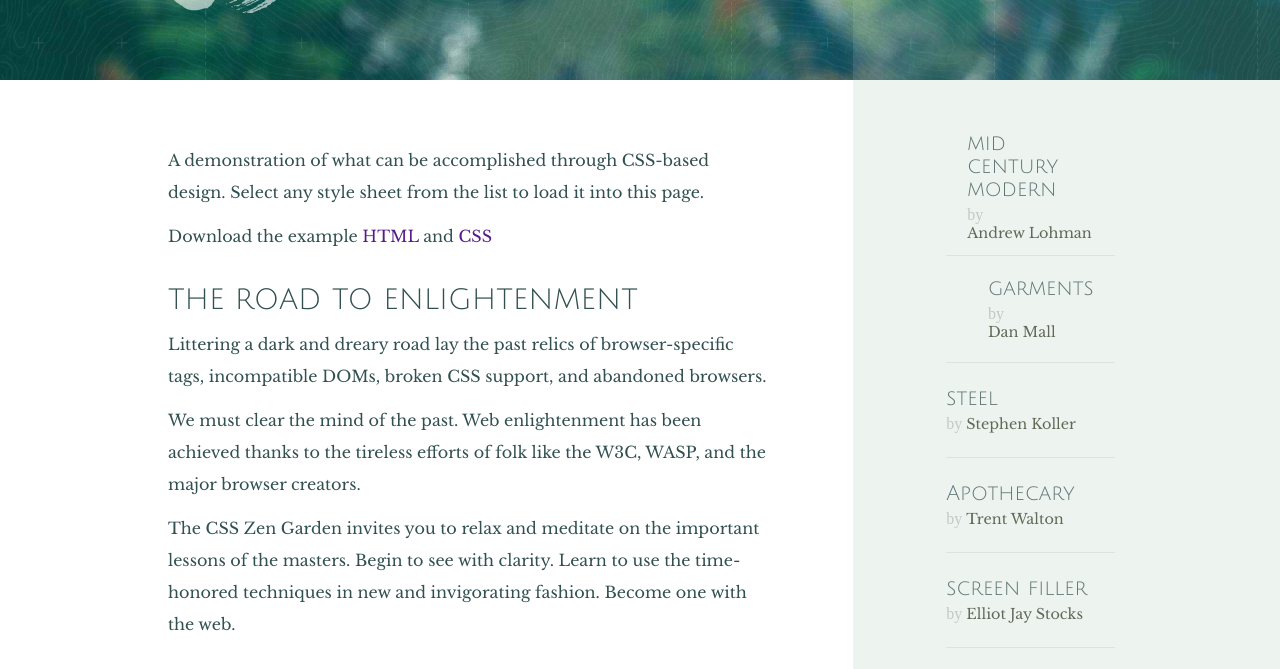
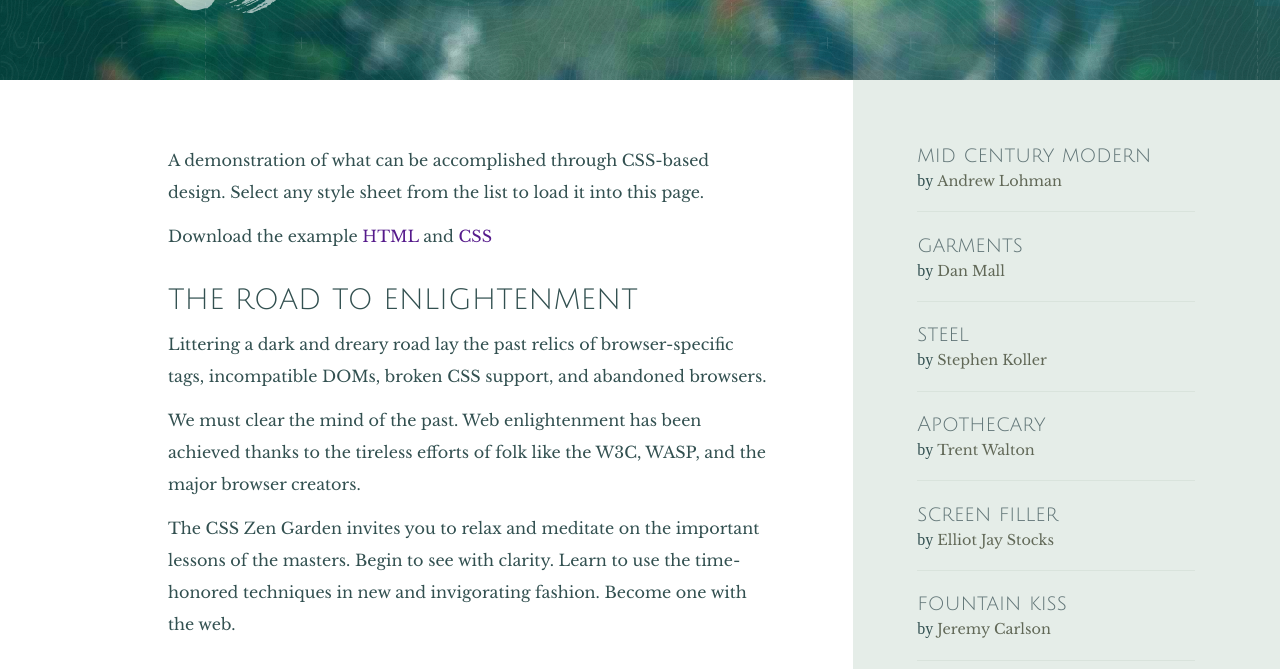
Before and after one commit to Domniea/level-2, a plain HTML site: page projects/zen-garden/index.html in a window 1280 px wide. Shown: the part 232-901 px from the top of the page. Drawn offline with Linux system fonts and the light colour scheme.

Commit message:
ZG Last Stretch

```diff
--- a/projects/zen-garden/index.html
+++ b/projects/zen-garden/index.html
@@ -132,7 +132,7 @@
             </div>
 
             <div id="navTop">
-                <ul id="navTopList">
+                <ul id="navTopList" class="navTopList">
                     <li>
                         <a href="">mid century modern</a>
                         by
--- a/projects/zen-garden/style.css
+++ b/projects/zen-garden/style.css
@@ -163,8 +163,6 @@ body {
     text-decoration: none;
 }
 
-
-
 #footerBottom {
     grid-row: 7 / 8;
     background-color: #134347;
@@ -183,72 +181,78 @@ body {
     margin: 48px;
 }
 
-#navTop {
-    background-color: #edf4f0;
-    grid-row: 8 / 9;
-    height: auto;
-    display: inline-block;
-}
-
 #navTopList {
     list-style: none;
     display: grid;
     grid-template-columns: 2 1fr;
     grid-template-rows: 5;
     font-family: libra_baskerville-italic;
-    color: #C0CAC3;
+    padding: 0;
+    margin: 0;
+    background-color: #e5ede8;
 }
 
 #navTopList >:nth-child(1) {
     grid-column: 1 / 2;
-    grid-row: 1/2;
-    padding: 3% 5%;
-    align-items: left;
+    grid-row: 1 / 2;
+    padding: 5% 20%;
+    border-bottom: solid 1px #d9e3dc;
 }
 
 #navTopList >:nth-child(2) {
     grid-column: 2 / 3;
     grid-row: 1 / 2;
-    padding: 5% 10%;
-}
+    padding: 5% 20%;
+    border-bottom: solid 1px #d9e3dc;}
 
 #navTopList >:nth-child(3) {
     grid-column: 1 / 2;
     grid-row: 2 / 3;
-
+    padding: 5% 20%;
+    border-bottom: solid 1px #d9e3dc;
 }
 
 #navTopList >:nth-child(4) {
     grid-column: 2 / 3;
-    grid-row: 2/ 3;
+    grid-row: 2 / 3;
+    padding: 5% 20%;
+    border-bottom: solid 1px #d9e3dc;
 }
 
 #navTopList >:nth-child(5) {
     grid-column: 1 / 2;
     grid-row: 3 / 4;
-}
+    padding: 5% 20%;
+    border-bottom: solid 1px #d9e3dc;}
 
 #navTopList >:nth-child(6) {
     grid-column: 2 / 3;
     grid-row: 3 / 4;
+    padding: 5% 20%;
+    border-bottom: solid 1px #d9e3dc;
 }
 
 #navTopList >:nth-child(7) {
     grid-column: 1 / 2;
     grid-row: 4 / 5;
+    padding: 5% 20%;
+    /* border-bottom: 1px solid #c0cAc3; */
 }
 
 #navTopList >:nth-child(8) {
     grid-column: 2 / 3;
     grid-row: 4 / 5;
+    padding: 5% 20%;
+    /* border-bottom: 1px solid #c0cAc3; */
+
 }
 
 #navTop a {
     font-family: julius_sans_one;
     color: #607476;
-    font-size: 1.1em;
+    font-size: 1em;
     display: block;
-    margin: 0 0 5px;
+    /* margin: 0 0 5px; */
 }
 
 #navTop a:nth-child(2){
@@ -439,22 +443,81 @@ h3 {
     }
 
     #navTop {
-        background-color: #edf4f0;
-        grid-column: 5 / 7;
-        grid-row: 2 / 3;
+        background-color: #e5ede8;
+        display: flex;
         height: auto;
+        width: 200%;
         display: inline-block;
     }
 
-    #navTop  ul {
-        list-style: none;
-        display: block;
-        z-index: 10;
-        font-family: libra_baskerville-italic;
-        color: #C0CAC3;
+    #navTopList {
+        display: flex;
+        flex-direction: column;
     }
 
-    #navTop a {
+    #navTopList > ul {
+        margin: 15% 25% 0 15%;
+        padding: 0;
+    }
+
+    #navTopList > li {
+        margin: 0 20% 5% 15%;
+        padding: 0;
+        border-bottom: solid 1px #d9e3dc;
+        }
+
+    #navTopList >:nth-child(1) {
+        margin: 15% 20% 5% 15%;
+        padding: 0 0 5% 0;
+        border-bottom: solid 1px #d9e3dc;
+    }
+
+
+    #navTopList >:nth-child(2) {
+        margin: 0 20% 5% 15%;
+        padding: 0 0 5% 0;
+        border-bottom: solid 1px #d9e3dc;
+    }
+
+    #navTopList >:nth-child(3) {
+        margin: 0 20% 5% 15%;
+        padding: 0 0 5% 0;
+        border-bottom: solid 1px #d9e3dc;
+
+    }
+
+    #navTopList >:nth-child(4) {
+        margin: 0 20% 5% 15%;
+        padding: 0 0 5% 0;
+        border-bottom: solid 1px #d9e3dc;
+    }
+
+    #navTopList >:nth-child(5) {
+        margin: 0 20% 5% 15%;
+        padding: 0 0 5% 0;
+        border-bottom: solid 1px #d9e3dc;}
+
+    #navTopList >:nth-child(6) {
+        margin: 0 20% 5% 15%;
+        padding: 0 0 5% 0;
+        border-bottom: solid 1px #d9e3dc;
+    }
+
+    #navTopList >:nth-child(7) {
+        margin: 0 20% 5% 15%;
+        padding: 0 0 5% 0;
+        border-bottom: solid 1px #d9e3dc;
+
+    }
+
+    #navTopList >:nth-child(8) {
+        margin: 0 20% 5% 15%;
+        padding: 0 0 5% 0;
+        border-bottom: solid 1px #d9e3dc;
+
+    }
+
+    #navTopList a {
         font-family: julius_sans_one;
         color: #607476;
         font-size: 1.3em;
@@ -462,7 +525,7 @@ h3 {
         margin: 0 0 5px;
     }
 
-    #navTop a:nth-child(2){
+    #navTopList a:nth-child(2){
         display: inline-block;
         font-family: libre_baskerville_reg;
         color: #616857;
```
